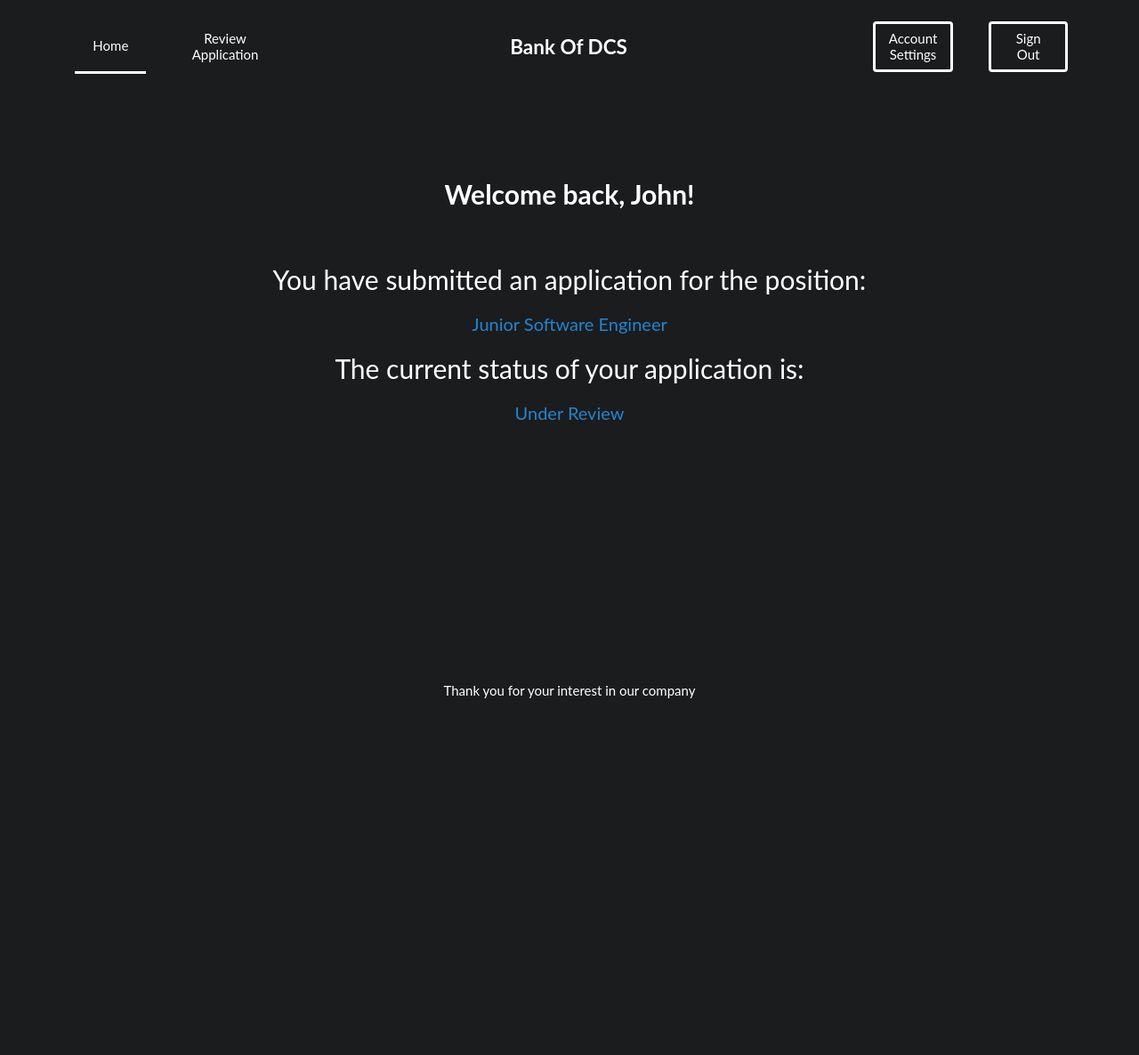
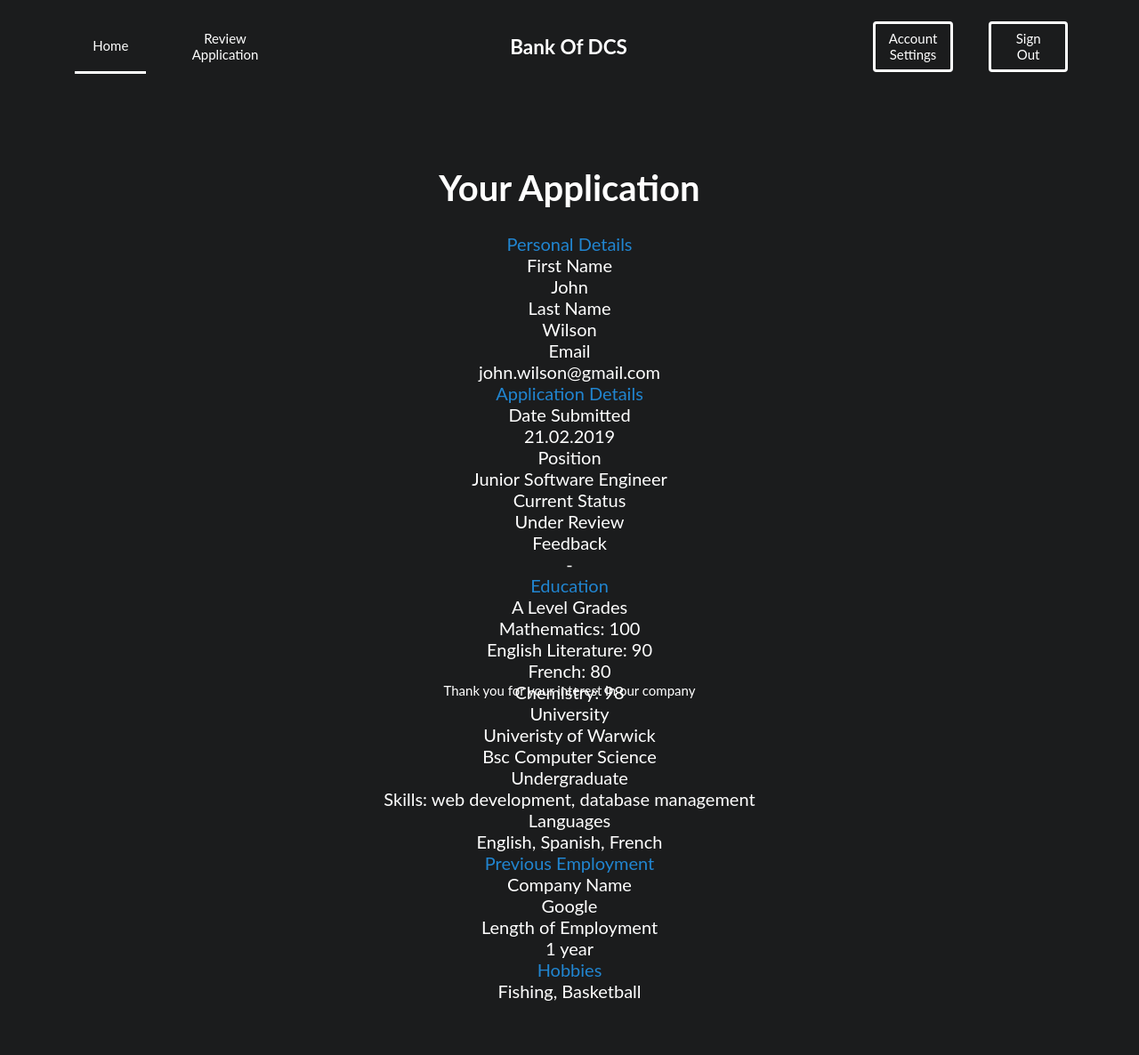
Before and after one commit to morriswr01/jobApplicationSystem, a Django app: page /applicantDashboard/reviewApplication in a window 1280 px wide. Shown: the whole page at 89% size. Before the commit the page ends 785 px from the top, so only its background shows below. Run offline with Django 3.2, Linux system fonts and the light colour scheme; style sheets or scripts are compiled from the project's sources; some libraries are stand-ins or nearby versions.

Commit message:
Added applicant review application screen to dashboard

```diff
--- a/jobApplicationProject/applicantDashboard/templates/applicantDashboard/index.html
+++ b/jobApplicationProject/applicantDashboard/templates/applicantDashboard/index.html
@@ -1,56 +1,6 @@
-{% extends 'postLoginLayout.html'%}
-{% block additionalCss %}
-{% load sass_tags%}
-<link rel="stylesheet" href="{% sass_src 'sass/applicantDashboard.scss' %}" type="text/css" />
-{% endblock %} {% block content %}
-<!-- Navigation Bar -->
-<nav class="nav-container">
-    <div class="grid-item link active">
-        <a href="{% url 'applicantDashboard-index' %}">Home</a>
-    </div>
-    <div class="grid-item link">
-        <a href="#">Review Application</a>
-    </div>
-    <div class="grid-item">
-        <h1>Bank Of DCS</h1>
-    </div>
-    <div class="grid-item">
-        <a id="account-settings-button" class="button" href="#">Account Settings</a>
-    </div>
-    <div id="signOut" class="grid-item">
-        <a class="button" href="{% url 'home-index' %}">Sign Out</a>
-    </div>
-</nav>
+{% extends 'applicantDashboardTemplate.html'%}
 
-<!-- Account Settings Modal -->
-<div id="account-settings-modal" class="modal">
-    <div class="login-form modal-content">
-        <header class="login-form-header">
-            <i class="close-modal material-icons">close</i>
-            <h1>Account Settings</h1>
-        </header>
-        <div class="login-form-content">
-            <!-- Change Password Form -->
-            <form action="#">
-                <h2 class="login-form-header">Change Password</h2>
-                <div class="login-form-group">
-                    <label for="current-password">Current Password</label>
-                    <input type="password" name="password" id="current-password" placeholder="Password" required="required"
-                        \ />
-                    <label for="new-password">New Password</label>
-                    <input type="password" name="new-password" id="new-password" placeholder="Password" required="required" />
-                    <label for="confirm-new-password">Confirm New Password</label>
-                    <input type="password" name="confirm-new-password" id="confirm-new-pas  sword" placeholder="Password"
-                        required="required" />
-                    <button type="submit" class="button submitBtn formSubmit">
-                        Change Password
-                    </button>
-                </div>
-            </form>
-        </div>
-    </div>
-</div>
-
+{% block content %}
 <!-- Dashboard content -->
 <div class="header">
     <h4>Welcome back, John!</h4>
@@ -64,9 +14,6 @@
     </div>
 </div>
 
-<!-- Footer -->
-<footer class="footer">
-    <p>Thank you for your interest in our company</p>
-</footer>
+
 
 {% endblock %}
--- /dev/null
+++ b/jobApplicationProject/applicantDashboard/templates/applicantDashboard/reviewApplication.html
@@ -0,0 +1,90 @@
+{% extends 'applicantDashboardTemplate.html'%}
+
+{% block content %}
+<div class="header">
+    <h1>Your Application</h1>
+    <div class="display">
+        <div class="blue"><a>Personal Details</a></div>
+        <div class="blue-small">
+            <div class="in-line">
+                <a>First Name</a>
+                <div class="user-details"><a>John</a></div>
+            </div>
+            <div class="in-line">
+                <a>Last Name</a>
+                <div class="user-details"><a>Wilson</a></div>
+            </div>
+            <div class="in-line">
+                <a>Email</a>
+                <div class="user-details"><a>john.wilson@gmail.com</a></div>
+            </div>
+        </div>
+    </div>
+    <div class="display">
+        <div class="blue"><a>Application Details</a></div>
+        <div class="blue-small">
+            <div class="in-line">
+                <a>Date Submitted</a>
+                <div class="user-details"><a>21.02.2019</a></div>
+            </div>
+            <div class="in-line">
+                <a>Position</a>
+                <div class="user-details"><a>Junior Software Engineer</a></div>
+            </div>
+            <div class="in-line">
+                <a>Current Status</a>
+                <div class="user-details"><a>Under Review</a></div>
+            </div>
+            <div class="in-line">
+                <a>Feedback</a>
+                <div class="user-details"><a>-</a></div>
+            </div>
+        </div>
+    </div>
+    <div class="display">
+        <div class="blue"><a>Education</a></div>
+        <div class="blue-small">
+            <div class="in-line">
+                <a>A Level Grades</a>
+                <div class="user-details"><a>Mathematics: 100</a></div>
+                <div class="user-details"><a>English Literature: 90</a></div>
+                <div class="user-details"><a>French: 80</a></div>
+                <div class="user-details"><a>Chemistry: 98</a></div>
+            </div>
+            <div class="in-line">
+                <a>University</a>
+                <div class="user-details"><a>Univeristy of Warwick</a></div>
+                <div class="user-details"><a>Bsc Computer Science</a></div>
+                <div class="user-details"><a>Undergraduate</a></div>
+                <div class="user-details"><a>Skills: web development, database management</a></div>
+            </div>
+            <div class="in-line">
+                <a>Languages</a>
+                <div class="user-details"><a>English, Spanish, French</a></div>
+            </div>
+        </div>
+    </div>
+    <div class="display">
+        <div class="blue"><a>Previous Employment</a></div>
+        <div class="blue-small">
+            <div class="in-line">
+                <a>Company Name</a>
+                <div class="user-details"><a>Google</a></div>
+            </div>
+            <div class="in-line">
+                <a>Length of Employment</a>
+                <div class="user-details"><a>1 year</a></div>
+            </div>
+        </div>
+    </div>
+    <div class="display">
+        <div class="blue"><a>Hobbies</a></div>
+        <div class="blue-small">
+            <div class="in-line">
+                <div class="user-details"><a>Fishing, Basketball</a></div>
+            </div>
+        </div>
+    </div>
+</div>
+
+{% endblock %}
--- a/jobApplicationProject/applicantDashboard/urls.py
+++ b/jobApplicationProject/applicantDashboard/urls.py
@@ -2,5 +2,6 @@ from django.conf.urls import url
 from . import views
 
 urlpatterns = [
-    url('', views.index, name='applicantDashboard-index'),
+    url('dashboard', views.index, name='applicantDashboard-index'),
+    url('reviewApplication', views.reviewApplication, name='reviewApplication-index'),
 ]
--- a/jobApplicationProject/applicantDashboard/views.py
+++ b/jobApplicationProject/applicantDashboard/views.py
@@ -6,3 +6,6 @@ from django.shortcuts import render
 # Create your views here.
 def index (request):
     return render(request, 'applicantDashboard/index.html')
+
+def reviewApplication (request):
+    return render(request, 'applicantDashboard/reviewApplication.html')
--- a/jobApplicationProject/static/sass/applicantDashboard.scss
+++ b/jobApplicationProject/static/sass/applicantDashboard.scss
@@ -6,7 +6,10 @@
     }
 }
 
-.dash-content {
+.dash-content,
+.header {
+    font-size: 20px;
+
     .message {
         padding: 20px 30px;
     }
--- /dev/null
+++ b/jobApplicationProject/templates/applicantDashboardTemplate.html
@@ -0,0 +1,78 @@
+<html lang="en">
+
+<head>
+    <link href="http://fonts.googleapis.com/icon?family=Material+Icons" rel="stylesheet" />
+    <meta charset="UTF-8" />
+    <meta name="viewport" content="width=1920, initial-scale=1.0" />
+    <meta http-equiv="X-UA-Compatible" content="ie=edge" />
+    <title>Your Dashboard</title>
+    {% load sass_tags %}
+    <link rel="stylesheet" href="{% sass_src 'sass/main.scss' %}" type="text/css" />
+    <link rel="stylesheet" href="{% sass_src 'sass/navbar.scss' %}" type="text/css" />
+    <link rel="stylesheet" href="{% sass_src 'sass/applicantDashboard.scss' %}" type="text/css" />
+</head>
+
+<body>
+    <!-- Navigation Bar -->
+    <nav class="nav-container">
+        <div class="grid-item link active">
+            <a href="{% url 'applicantDashboard-index' %}">Home</a>
+        </div>
+        <div class="grid-item link">
+            <a href="{% url 'reviewApplication-index' %}">Review Application</a>
+        </div>
+        <div class="grid-item">
+            <h1>Bank Of DCS</h1>
+        </div>
+        <div class="grid-item">
+            <a id="account-settings-button" class="button" href="#">Account Settings</a>
+        </div>
+        <div id="signOut" class="grid-item">
+            <a class="button" href="{% url 'home-index' %}">Sign Out</a>
+        </div>
+    </nav>
+
+    <!-- Account Settings Modal -->
+    <div id="account-settings-modal" class="modal">
+        <div class="login-form modal-content">
+            <header class="login-form-header">
+                <i class="close-modal material-icons">close</i>
+                <h1>Account Settings</h1>
+            </header>
+            <div class="login-form-content">
+                <!-- Change Password Form -->
+                <form action="#">
+                    <h2 class="login-form-header">Change Password</h2>
+                    <div class="login-form-group">
+                        <label for="current-password">Current Password</label>
+                        <input type="password" name="password" id="current-password" placeholder="Password" required="required"
+                            \ />
+                        <label for="new-password">New Password</label>
+                        <input type="password" name="new-password" id="new-password" placeholder="Password" required="required" />
+                        <label for="confirm-new-password">Confirm New Password</label>
+                        <input type="password" name="confirm-new-password" id="confirm-new-pas  sword" placeholder="Password"
+                            required="required" />
+                        <button type="submit" class="button submitBtn formSubmit">
+                            Change Password
+                        </button>
+                    </div>
+                </form>
+            </div>
+        </div>
+    </div>
+
+    {% block content %}
+    <!-- Body of the document -->
+    {% endblock %}
+
+    <!-- Footer -->
+    <footer class="footer">
+        <p>Thank you for your interest in our company</p>
+    </footer>
+
+    {% load static %}
+    <script src="https://cdnjs.cloudflare.com/ajax/libs/jquery/3.3.1/jquery.min.js"></script>
+    <script src="{% static 'js/main.js' %}"></script>
+</body>
+
+</html>
--- a/jobApplicationProject/templates/postLoginLayout.html
+++ /dev/null
@@ -1,25 +0,0 @@
-<html lang="en">
-
-<head>
-    <link href="http://fonts.googleapis.com/icon?family=Material+Icons" rel="stylesheet" />
-    <meta charset="UTF-8" />
-    <meta name="viewport" content="width=1920, initial-scale=1.0" />
-    <meta http-equiv="X-UA-Compatible" content="ie=edge" />
-    <title>Your Dashboard</title>
-    {% load sass_tags %}
-    <link rel="stylesheet" href="{% sass_src 'sass/main.scss' %}" type="text/css" />
-    <link rel="stylesheet" href="{% sass_src 'sass/navbar.scss' %}" type="text/css" />
-    {% block additionalCss%}
-    {% endblock %}
-</head>
-
-<body>
-    {% block content %}
-    <!-- Body of the document -->
-    {% endblock %}
-    {% load static %}
-    <script src="https://cdnjs.cloudflare.com/ajax/libs/jquery/3.3.1/jquery.min.js"></script>
-    <script src="{% static 'js/main.js' %}"></script>
-</body>
-
-</html>
```
